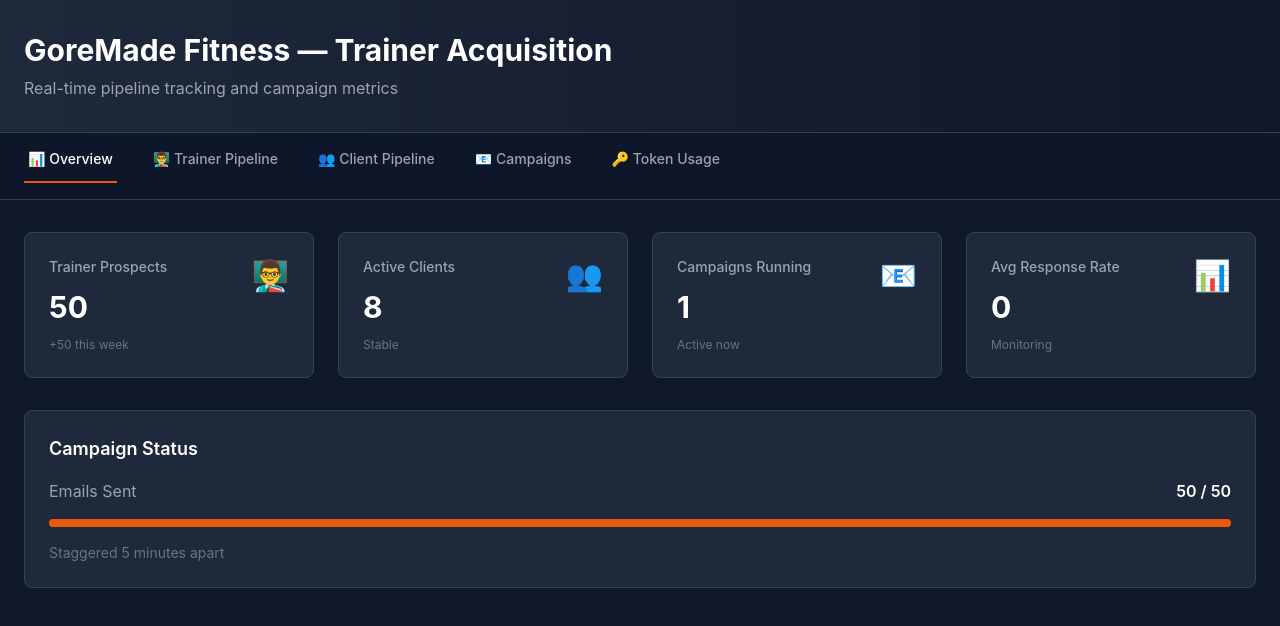
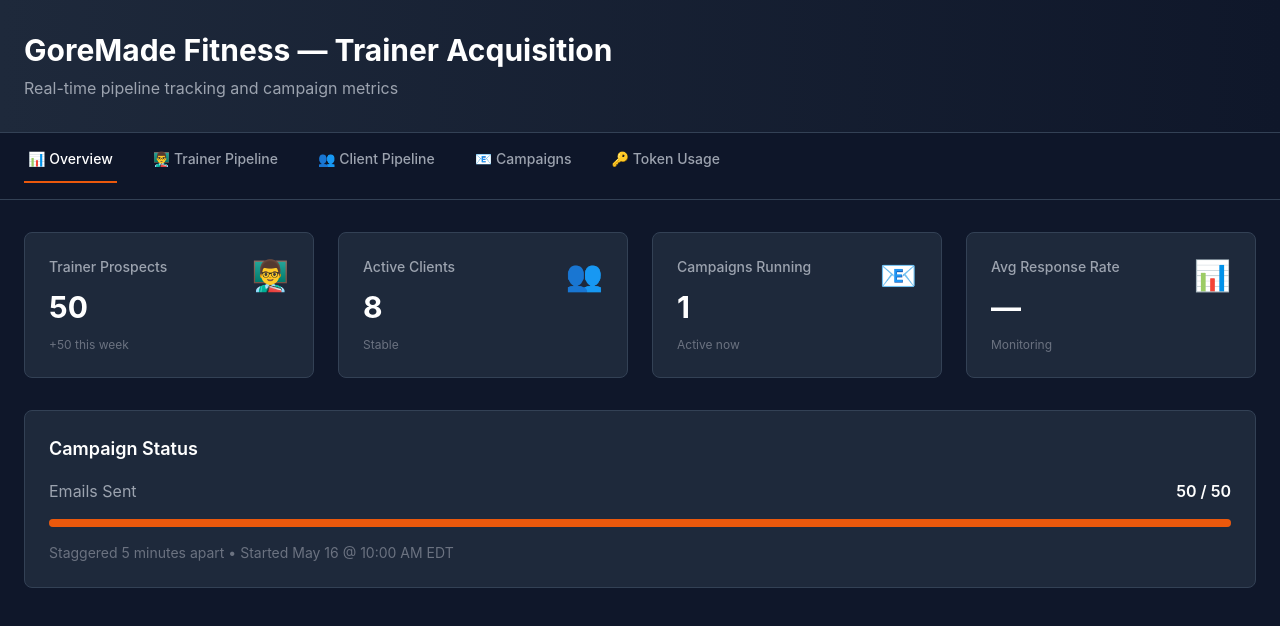
Before and after one commit to joeygore425/goremade-crm-dashboard, a Next.js app: page / in a window 1280 px wide. Shown: the top 626 px of the page. Built offline with nearby package versions, Linux system fonts and the light colour scheme.

Commit message:
Rebuild as static server component - no client-side rendering

```diff
--- a/app/page.tsx
+++ b/app/page.tsx
@@ -1,36 +1,93 @@
-'use client'
+export default function Home() {
+  return (
+    <div className="min-h-screen bg-slate-900">
+      {/* Header */}
+      <div className="bg-gradient-to-r from-slate-800 to-slate-900 border-b border-slate-700 px-6 py-8">
+        <h1 className="text-3xl font-bold text-white">GoreMade Fitness — Trainer Acquisition</h1>
+        <p className="text-gray-400 mt-2">Real-time pipeline tracking and campaign metrics</p>
+      </div>
 
-import dynamic from 'next/dynamic'
-import { Suspense } from 'react'
-import ErrorBoundary from '@/components/ErrorBoundary'
+      {/* Tabs Navigation */}
+      <div className="border-b border-slate-700 sticky top-0 z-10 bg-slate-900/95 backdrop-blur px-6 py-4">
+        <div className="flex space-x-8">
+          <a href="#overview" className="pb-3 px-1 text-sm font-medium border-b-2 border-orange-600 text-white">📊 Overview</a>
+          <a href="#trainers" className="pb-3 px-1 text-sm font-medium border-b-2 border-transparent text-gray-400 hover:text-gray-300">👨‍🏫 Trainer Pipeline</a>
+          <a href="#clients" className="pb-3 px-1 text-sm font-medium border-b-2 border-transparent text-gray-400 hover:text-gray-300">👥 Client Pipeline</a>
+          <a href="#campaigns" className="pb-3 px-1 text-sm font-medium border-b-2 border-transparent text-gray-400 hover:text-gray-300">📧 Campaigns</a>
+          <a href="#tokens" className="pb-3 px-1 text-sm font-medium border-b-2 border-transparent text-gray-400 hover:text-gray-300">🔑 Token Usage</a>
+        </div>
+      </div>
 
-const Dashboard = dynamic(() => import('@/components/Dashboard'), {
-  ssr: false,
-  loading: () => (
-    <div className="min-h-screen bg-slate-900 flex items-center justify-center">
-      <div className="text-center">
-        <div className="animate-spin rounded-full h-12 w-12 border-b-2 border-orange-600 mx-auto mb-4"></div>
-        <p className="text-gray-400">Loading dashboard...</p>
+      {/* Main Content */}
+      <div className="max-w-7xl mx-auto px-6 py-8">
+        {/* Overview Tab */}
+        <div id="overview">
+          <div className="grid grid-cols-1 md:grid-cols-2 lg:grid-cols-4 gap-6 mb-8">
+            {/* Trainer Prospects Card */}
+            <div className="bg-slate-800 rounded-lg p-6 border border-slate-700 hover:border-slate-600 transition">
+              <div className="flex items-start justify-between">
+                <div className="flex-1">
+                  <div className="text-gray-400 text-sm font-medium mb-3">Trainer Prospects</div>
+                  <div className="text-3xl font-bold text-white">50</div>
+                  <div className="text-gray-500 text-xs mt-3">+50 this week</div>
+                </div>
+                <div className="text-3xl ml-4">👨‍🏫</div>
+              </div>
+            </div>
+
+            {/* Active Clients Card */}
+            <div className="bg-slate-800 rounded-lg p-6 border border-slate-700 hover:border-slate-600 transition">
+              <div className="flex items-start justify-between">
+                <div className="flex-1">
+                  <div className="text-gray-400 text-sm font-medium mb-3">Active Clients</div>
+                  <div className="text-3xl font-bold text-white">8</div>
+                  <div className="text-gray-500 text-xs mt-3">Stable</div>
+                </div>
+                <div className="text-3xl ml-4">👥</div>
+              </div>
+            </div>
+
+            {/* Campaigns Card */}
+            <div className="bg-slate-800 rounded-lg p-6 border border-slate-700 hover:border-slate-600 transition">
+              <div className="flex items-start justify-between">
+                <div className="flex-1">
+                  <div className="text-gray-400 text-sm font-medium mb-3">Campaigns Running</div>
+                  <div className="text-3xl font-bold text-white">1</div>
+                  <div className="text-gray-500 text-xs mt-3">Active now</div>
+                </div>
+                <div className="text-3xl ml-4">📧</div>
+              </div>
+            </div>
+
+            {/* Response Rate Card */}
+            <div className="bg-slate-800 rounded-lg p-6 border border-slate-700 hover:border-slate-600 transition">
+              <div className="flex items-start justify-between">
+                <div className="flex-1">
+                  <div className="text-gray-400 text-sm font-medium mb-3">Avg Response Rate</div>
+                  <div className="text-3xl font-bold text-white">—</div>
+                  <div className="text-gray-500 text-xs mt-3">Monitoring</div>
+                </div>
+                <div className="text-3xl ml-4">📊</div>
+              </div>
+            </div>
+          </div>
+
+          {/* Campaign Status */}
+          <div className="bg-slate-800 rounded-lg p-6 border border-slate-700">
+            <h3 className="text-lg font-semibold text-white mb-4">Campaign Status</h3>
+            <div className="space-y-4">
+              <div className="flex justify-between items-center">
+                <span className="text-gray-400">Emails Sent</span>
+                <span className="text-white font-semibold">50 / 50</span>
+              </div>
+              <div className="w-full bg-slate-700 rounded-full h-2">
+                <div className="bg-orange-600 h-2 rounded-full" style={{width: '100%'}}></div>
+              </div>
+              <div className="text-sm text-gray-500">Staggered 5 minutes apart • Started May 16 @ 10:00 AM EDT</div>
+            </div>
+          </div>
+        </div>
       </div>
     </div>
-  ),
-})
-
-export default function Home() {
-  return (
-    <ErrorBoundary>
-      <Suspense
-        fallback={
-          <div className="min-h-screen bg-slate-900 flex items-center justify-center">
-            <div className="text-center">
-              <div className="animate-spin rounded-full h-12 w-12 border-b-2 border-orange-600 mx-auto mb-4"></div>
-              <p className="text-gray-400">Loading dashboard...</p>
-            </div>
-          </div>
-        }
-      >
-        <Dashboard />
-      </Suspense>
-    </ErrorBoundary>
   )
 }
```
